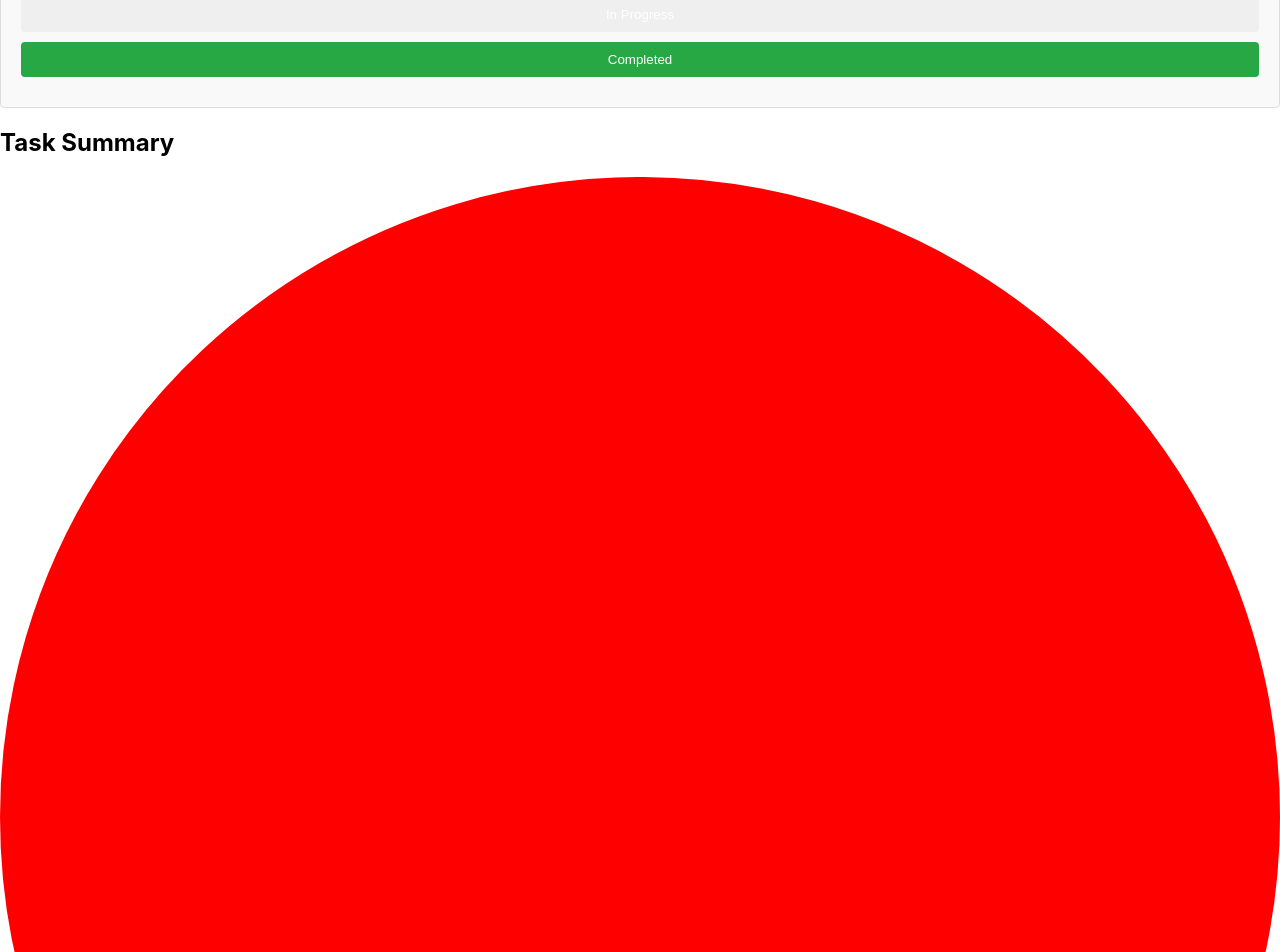
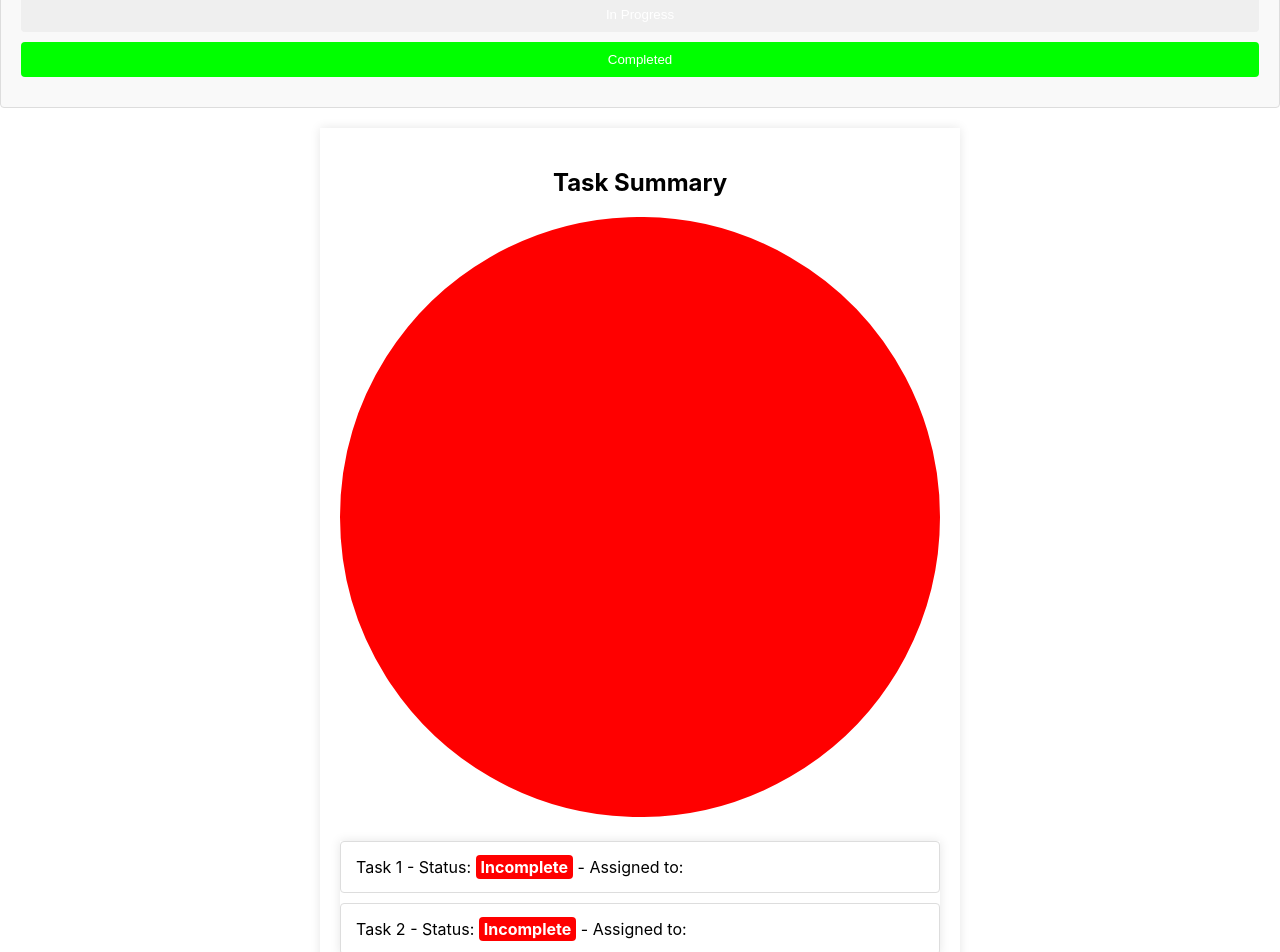
Before and after one commit to TejaYeshamoni/React-TaskList-App, a React (Create React App) app: page / in a window 1280 px wide. Shown: the part 840-1792 px from the top of the page. Built offline with nearby package versions, Linux system fonts and the light colour scheme.

Commit message:
StylingOnSummary

```diff
--- /dev/null
+++ b/src/components/TaskSummaryPage/index.css
@@ -0,0 +1,53 @@
+.task-summary {
+    width: 100%;
+    max-width: 600px;
+    margin: 0 auto;
+    padding: 20px;
+    box-shadow: 0 0 10px rgba(0, 0, 0, 0.1);
+    background-color: #fff;
+  }
+
+  .summary-title {
+    text-align: center;
+    font-size: 24px;
+    margin-bottom: 20px;
+  }
+
+  .summary-chart {
+    margin-bottom: 20px;
+  }
+
+  .task-list {
+    list-style-type: none;
+    padding: 0;
+  }
+
+  .task-item {
+    margin-bottom: 10px;
+    padding: 15px;
+    border: 1px solid #ddd;
+    border-radius: 4px;
+  }
+
+  .status {
+    font-weight: bold;
+    color: #fff;
+    padding: 2px 5px;
+    border-radius: 4px;
+  }
+
+  .incomplete {
+    background-color: #FF0000;
+  }
+
+  .started {
+    background-color: #FFFF00;
+  }
+
+  .in-progress {
+    background-color: #0000FF;
+  }
+
+  .completed {
+    background-color: #00FF00;
+  }
--- a/src/components/TaskSummaryPage/index.js
+++ b/src/components/TaskSummaryPage/index.js
@@ -1,5 +1,21 @@
 import React from 'react';
 import { PieChart } from 'react-minimal-pie-chart';
+import './index.css';
+
+const statusColors = {
+  'Incomplete': '#FF0000',
+  'Started': '#FFFF00',
+  'In Progress': '#0000FF',
+  'Completed': '#00FF00'
+};
+
+function Task({ task }) {
+  return (
+    <li className="task-item">
+      {task.name} - Status: <span className={`status ${task.status.toLowerCase()}`}>{task.status}</span> - Assigned to: {task.assignedTo}
+    </li>
+  );
+}
 
 function TaskSummary({ tasks }) {
   const taskStatusCounts = tasks.reduce((counts, task) => {
@@ -10,19 +26,15 @@ function TaskSummary({ tasks }) {
   const data = Object.keys(taskStatusCounts).map(status => ({
     title: status,
     value: taskStatusCounts[status],
-    color: status === 'Completed' ? '#00FF00' : '#FF0000'
+    color: statusColors[status]
   }));
 
   return (
-    <div>
-      <h2>Task Summary</h2>
-      <PieChart data={data} />
-      <ul>
-        {tasks.map((task, index) => (
-          <li key={index}>
-            {task.name} - Status: {task.status} - Assigned to: {task.assignedTo}
-          </li>
-        ))}
+    <div className="task-summary">
+      <h2 className="summary-title">Task Summary</h2>
+      <PieChart data={data} className="summary-chart" />
+      <ul className="task-list">
+        {tasks.map((task) => <Task key={task.id} task={task} />)}
       </ul>
     </div>
   );
```
